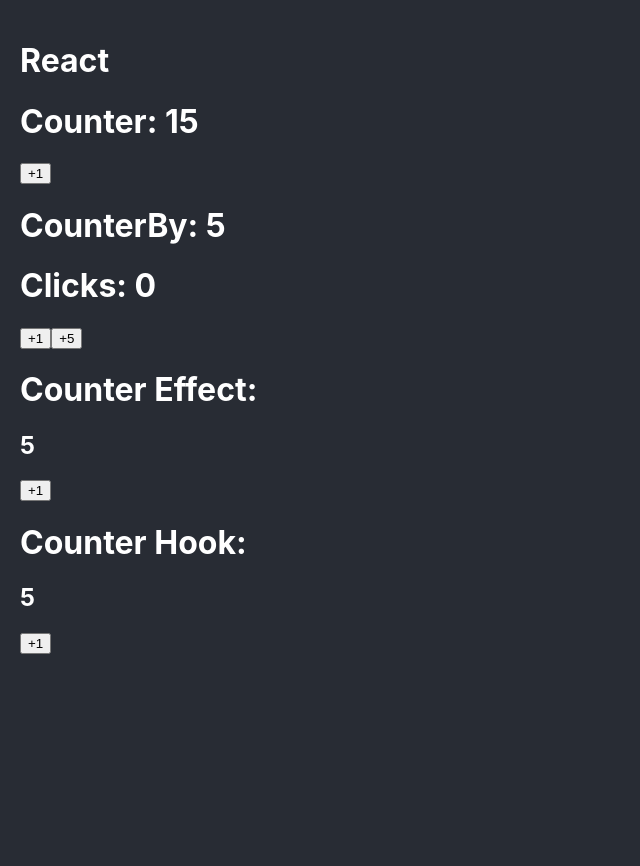
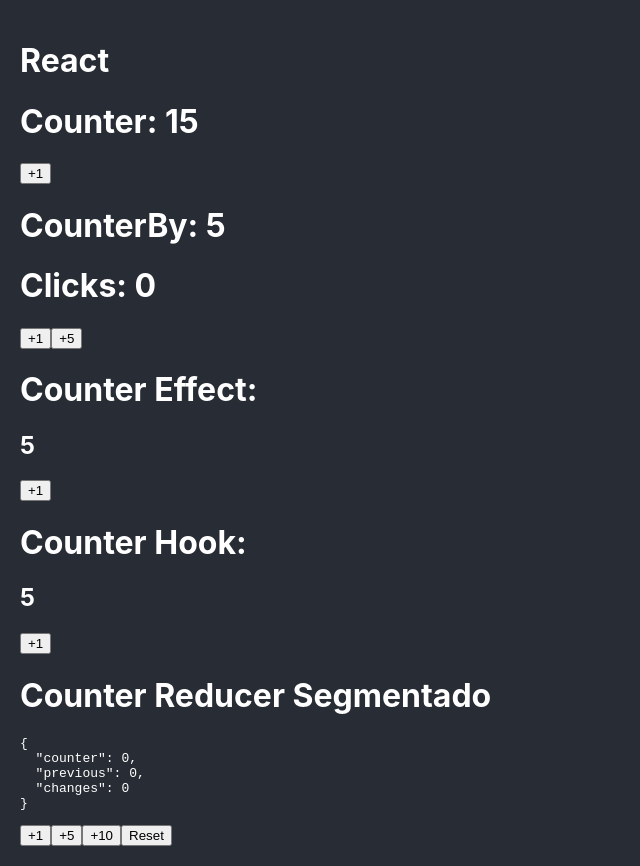
Before and after one commit to PeterGabrielVE/01-bases, a React (Create React App) app: page / in a window 1280 px wide. Shown: the whole page, without its empty margins (0-640 px from the left). Before the commit the page ends 800 px from the top, so only its background shows below. Built offline with nearby package versions, Linux system fonts and the light colour scheme.

Commit message:
factorizar

```diff
--- a/src/App.tsx
+++ b/src/App.tsx
@@ -2,6 +2,7 @@
 import { CounterBy } from './bases/CounterBy';
 import { CounterEffect } from './bases/CounterEffect';
 import { CounterHook } from './bases/CounterHook';
+import { CounterReducerComponent } from './counter-reducer/CounterReducer';
 
 function App() {
   return (
@@ -11,6 +12,7 @@
       <CounterBy />
       <CounterEffect />
       <CounterHook />
+      <CounterReducerComponent />
     </>
   );
 }
--- /dev/null
+++ b/src/counter-reducer/CounterReducer.tsx
@@ -0,0 +1,47 @@
+import { useReducer } from 'react'
+import { CounterState } from './interfaces/interfaces';
+import { counterReducer } from './state/counterReducer';
+import * as actions from './actions/actions';
+
+
+const INITIAL_STATE: CounterState = {
+    counter: 0,
+    previous: 0,
+    changes: 0
+}
+
+
+export const CounterReducerComponent = () => {
+
+    const [ counterState, dispatch] = useReducer( counterReducer, INITIAL_STATE );
+
+    const handleReset = () => {
+        dispatch( actions.doReset() )
+    }
+
+    const increaseBy = ( value: number ) => {
+        dispatch( actions.doIncreaseBy( value ) );
+    }
+
+    return (
+        <>
+            <h1>Counter Reducer Segmentado</h1>
+            <pre>
+                { JSON.stringify( counterState, null, 2 ) }
+            </pre>
+
+            <button onClick={ () => increaseBy(1) }>
+                +1
+            </button>
+            <button onClick={ () => increaseBy(5) }>
+                +5
+            </button>
+            <button onClick={ () => increaseBy(10) }>
+                +10
+            </button>
+            <button onClick={ handleReset }>
+                Reset
+            </button>
+        </>
+    )
+}
--- /dev/null
+++ b/src/counter-reducer/actions/actions.ts
@@ -0,0 +1,18 @@
+export type CounterAction =
+    | { type: 'increaseBy', payload: { value: number; } }
+    | { type: 'reset' };
+
+
+// export const doReset = ():CounterAction => {
+//     return {
+//         type: 'reset'
+//     }
+// }
+export const doReset = ():CounterAction => ({
+    type: 'reset'
+})
+
+export const doIncreaseBy = ( value: number ): CounterAction => ({
+    type: 'increaseBy',
+    payload: { value }
+})
--- /dev/null
+++ b/src/counter-reducer/interfaces/interfaces.ts
@@ -0,0 +1,5 @@
+export interface CounterState {
+    counter: number;
+    previous: number;
+    changes: number;
+}
--- /dev/null
+++ b/src/counter-reducer/state/counterReducer.ts
@@ -0,0 +1,26 @@
+import { CounterAction } from '../actions/actions';
+import { CounterState } from '../interfaces/interfaces';
+
+export const counterReducer = ( state:CounterState, action:CounterAction ): CounterState => {
+
+    const { counter, changes } = state;
+
+    switch ( action.type ) {
+        case 'reset':
+            return {
+                changes: 0,
+                counter: 0,
+                previous: 0,
+            }
+
+        case 'increaseBy':
+            return {
+                changes: changes + 1,
+                counter: counter + action.payload.value,
+                previous: counter
+            }
+
+        default:
+            return state;
+    }
+}
```
Also changed, not shown: src/bases/CounterReducer.tsx (+58 -16 lines).
